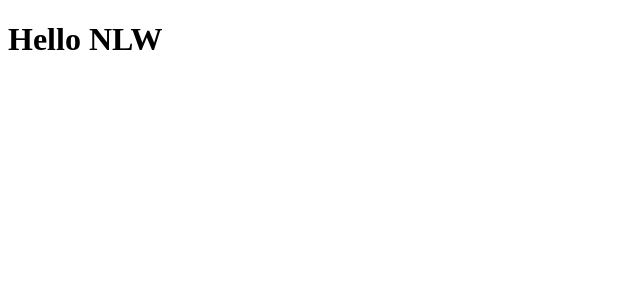
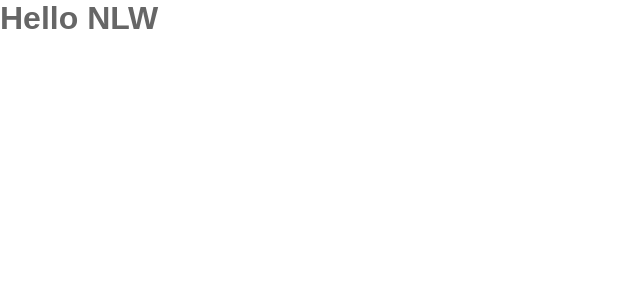
Before and after one commit to viniciusbmello/TypeScript-Next-NLW4, a Next.js app: page / in a window 1280 px wide. Shown: the top 300 px of the page, without its empty margins (0-640 px from the left). Built offline with nearby package versions, Linux system fonts and the light colour scheme.

Commit message:
Styled Theme SSR

```diff
--- a/package.json
+++ b/package.json
@@ -10,13 +10,16 @@
   "dependencies": {
     "next": "10.0.7",
     "react": "17.0.1",
-    "react-dom": "17.0.1"
+    "react-dom": "17.0.1",
+    "styled-components": "^5.2.1"
   },
   "devDependencies": {
     "@types/node": "^14.14.31",
     "@types/react": "^17.0.2",
+    "@types/styled-components": "^5.1.7",
     "@typescript-eslint/eslint-plugin": "^4.15.2",
     "@typescript-eslint/parser": "^4.15.2",
+    "babel-plugin-styled-components": "^1.12.0",
     "eslint": "^7.12.1",
     "eslint-config-prettier": "^8.0.0",
     "eslint-config-standard": "^16.0.2",
--- a/pages/_app.tsx
+++ /dev/null
@@ -1,8 +0,0 @@
-import React from 'react'
-import { AppProps } from 'next/app'
-
-const MyApp: React.FC<AppProps> = ({ Component, pageProps }) => {
-  return <Component {...pageProps} />
-}
-
-export default MyApp
--- /dev/null
+++ b/src/pages/_app.tsx
@@ -0,0 +1,17 @@
+import React from 'react'
+import { AppProps } from 'next/app'
+
+import { ThemeProvider } from 'styled-components'
+import GlobalStyle from '../styles/global'
+import theme from '../styles/theme'
+
+const MyApp: React.FC<AppProps> = ({ Component, pageProps }) => {
+  return (
+    <ThemeProvider theme={theme}>
+      <GlobalStyle />
+      <Component {...pageProps} />
+    </ThemeProvider>
+  )
+}
+
+export default MyApp
--- /dev/null
+++ b/src/pages/_document.tsx
@@ -0,0 +1,59 @@
+import Document, {
+  DocumentContext,
+  DocumentInitialProps,
+  Head,
+  Html,
+  Main,
+  NextScript
+} from 'next/document'
+import React from 'react'
+import { ServerStyleSheet } from 'styled-components'
+
+export default class MyDocument extends Document {
+  static async getInitialProps(
+    ctx: DocumentContext
+  ): Promise<DocumentInitialProps> {
+    const sheet = new ServerStyleSheet()
+    const originalRenderPage = ctx.renderPage
+
+    try {
+      ctx.renderPage = () =>
+        originalRenderPage({
+          enhanceApp: App => props => sheet.collectStyles(<App {...props} />)
+        })
+
+      const initialProps = await Document.getInitialProps(ctx)
+      return {
+        ...initialProps,
+        styles: (
+          <>
+            {initialProps.styles}
+            {sheet.getStyleElement()}
+          </>
+        )
+      }
+    } finally {
+      sheet.seal()
+    }
+  }
+
+  render(): React.ReactElement {
+    return (
+      <Html lang="pt">
+        <Head>
+          <meta charSet="utf-8" />
+          {/* SEO Meta Tags */}
+          <meta itemProp="name" content="NLW #4" />
+          <meta
+            name="description"
+            content="A simple Pomodoro Timer app that works on browsers."
+          />
+        </Head>
+        <body>
+          <Main />
+          <NextScript />
+        </body>
+      </Html>
+    )
+  }
+}
--- /dev/null
+++ b/src/styles/global.ts
@@ -0,0 +1,31 @@
+import { createGlobalStyle } from 'styled-components'
+
+const GlobalStyle = createGlobalStyle`
+  :root {
+    font-size: 62.5%
+  }
+
+  * {
+    margin: 0;
+    padding: 0;
+    box-sizing: border-box;
+  }
+
+  html, body {
+    height: 100%;
+    overflow: hidden;
+  }
+
+  body {
+    background: ${props => props.theme.colors.background};
+    -webkit-font-smoothing: antialiased;
+    text-rendering: optimizeLegibility;
+  }
+
+  body, input, button, textarea {
+    font: 400 1.6rem sans-serif;
+    color: ${props => props.theme.colors.text};
+  }
+`
+
+export default GlobalStyle
--- /dev/null
+++ b/src/styles/theme.ts
@@ -0,0 +1,10 @@
+const theme = {
+  title: 'default',
+
+  colors: {
+    text: '#666',
+    background: '#fff'
+  }
+}
+
+export default theme
```
Also changed, not shown: src/styles/_styled.d.ts (added, +9 -0 lines), .babelrc (added), src/pages/index.tsx (renamed from pages/index.tsx), 1 other file (tests, documents, lock files or other folders).
